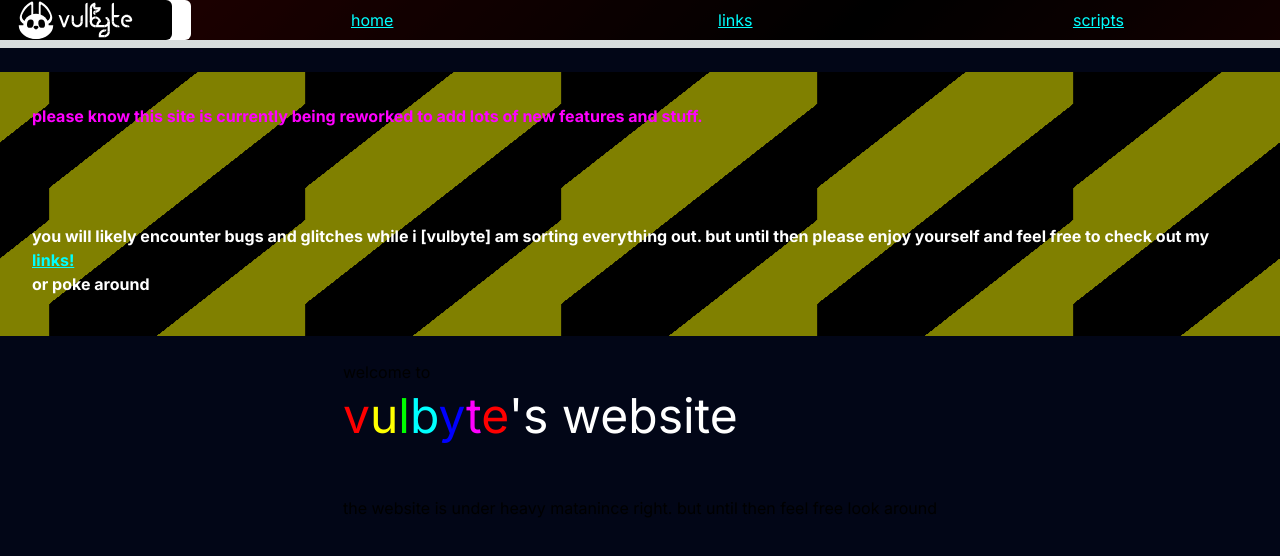
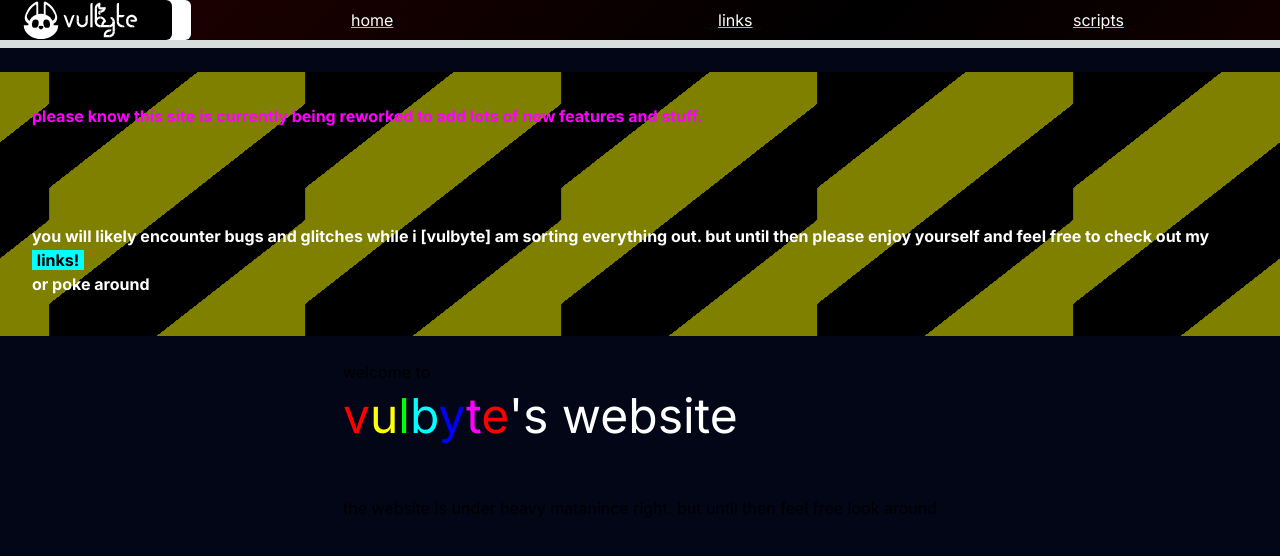
Before and after one commit to bubbshalub/bubbshalubDotCom, a Next.js app: page / in a window 1280 px wide. Shown: the top 556 px of the page. Built offline with nearby package versions, Linux system fonts and the light colour scheme; no server answers.

Commit message:
updated the chicken little script some more

```diff
--- a/app/globals.css
+++ b/app/globals.css
@@ -1,6 +1,11 @@
 @tailwind base;
 @tailwind components;
 @tailwind utilities;
+
+* {
+    transition-duration: 300ms;
+    transition-timing-function: ease-in-out;
+}
 
 :root {
     --foreground-rgb: 0, 0, 0;
@@ -87,13 +92,37 @@ body {
     }
 
     a {
-        color: #0ff;
+        background-color: #0ff;
+        color: #000;
+        padding-left: 0.3rem;
+        padding-right: 0.3rem;
+        /*color: #0ff;*/
         text-decoration: underline;
         text-decoration-color: #0ff;
+    }
+
+    a:hover {
+        color: #00f;
+    }
+
+    a:visited:hover {
+        color: #ff00ff;
     }
 
     hr {
         padding-top: 1rem;
         padding-bottom: 1rem;
     }
+
+    ul {
+        list-style: circle;
+        list-style-position: outside;
+        text-decoration: solid;
+    }
+
+    li {
+        list-style: circle;
+        list-style-position: outside;
+        text-decoration: solid;
+    }
 }
--- a/app/scripts/0025-chickenLittle/page.tsx
+++ b/app/scripts/0025-chickenLittle/page.tsx
@@ -131,7 +131,7 @@ export default function chickenLittle() {
           <h3> Personal Experience or Opinion: </h3>
           <h4> First Impressions </h4>
           <p>{`
-            my first experianc with this game was back when i was like 12 or so.
+            my first experience with this game was back when i was like 12 or so.
                 my parents were nice enough to afford me a ps2 slim, which i had a few games for.
 
                 it was so long ago i'm not certain where we got it from, i believe it was either a walmart discount bin where we got it for like 5$.
@@ -153,21 +153,72 @@ export default function chickenLittle() {
             </cite>
             {`
                 so i remember only ever making it as far the scene where big click would burst out of the town hall, only for my parent who was driving me to turn off the car even though i already knew how the movie ended,
-                it was always devistating
+                it was always devastating
             `}
           </aside>
+          <p>
+            {`
+                recently, on a whim we have noticed that me and bubbs have discovered that chicken little is somehow still available on steam. and this isn't a cheap remake or some knock off or even a port, this is the actual native version, and guess what?
+                it runs fine, flawless even!
+            `}
+          </p>
         </div>
         <div>
           <h3> Pros and Cons: </h3>
           <h4> Strengths (Pros) </h4>
+          <ul>
+            <li>
+              <h5> the game is fun? </h5>
+              <p>{`
+                one thing that was genuinely shocking about this game for me was that this game was genuinely fun genuinely!
+              `}</p>
+            </li>
+            <li>
+              <h5> stable </h5>
+              <p>{`
+                this game is schockingly solid, relitively bug less, and is very consistent, expecally compared to the current market of games is (cyberpunk footage here)
+                `}</p>
+            </li>
+            <li>
+              <p>{`
+                it also had a nice range of mechanics that made the game feel a lot less repetitive and interesting
+                `}</p>
+            </li>
+          </ul>
           <h4> Weaknesses (Cons) </h4>
+          <ul>
+            <li>
+              <h5> the graphics are dated </h5>
+              <p>{`
+                now i don't want to sound like a dingle, but i will say the graphics are rather dated. and this isn't a "i don't like the style" way, but more a "this was published in 2005 and i can see it". that being said i don't want to make it seem like i'm hating on them, given my limited knowledge of graphics programming, and how
+                `}</p>
+              <cite>
+                <a href="https://en.wikipedia.org/wiki/PlayStation_2_technical_specifications#:~:text=The%20sixth%2Dgeneration%20hardware%20of,299%20MHz%20in%20later%20consoles).">
+                  {`
+                the ps2 had a clockspeed of ~295MHz and about 32mb of ram
+                  `}
+                </a>
+              </cite>
+              <p>{`
+                this is extremely understandable. can you even download a phone app that isn't at least 30mb now? at least one that isn't a "lite" version or a glorified web wrapper
+              `}</p>
+            </li>
+            <li>
+              <h5> the game has its repetitive moments </h5>
+              <p>{`
+                this is a thing that is rather rad to say, but the game really felt like crunch was hitting near the end, as the finale platformer is effectively a repeat of only a few levels earlier.
+                which really made the last level feel much more like a victory lap then a proper level.
+              `}</p>
+            </li>
+          </ul>
         </div>
-        <div>
+        {/*<div>
           <h3> Comparisons: </h3>
           <h4> Benchmarking </h4>
           <h4> Alternatives </h4>
-        </div>
+        </div>*/}
         <div>
+          <a href="asdf.com"> here is some random link </a>
           <h3> Critical Analysis: </h3>
           <h4> Quality </h4>
           <h4> Impact </h4>
--- a/components/navbar.tsx
+++ b/components/navbar.tsx
@@ -109,7 +109,7 @@ export default function Navbar() {
             >
               <a
                 href="/"
-                className="flex justify-items-end"
+                className="flex justify-items-end bg-transparent"
                 style={{ height: "100%", maxHeight: "100%" }}
               >
                 <span style={{ width: "1rem" }} />
@@ -144,18 +144,22 @@ export default function Navbar() {
             }}
             className="z-10 relative"
           >
-            <div className="m-auto text-[#fff]">
-              <a href="/" target="">
+            <div className="m-auto">
+              <a href="/" target="" className="text-[#fff] bg-transparent">
                 home
               </a>
             </div>
-            <div className="m-auto text-[#fff]">
-              <a href="/links" target="">
+            <div className="m-auto">
+              <a href="/links" target="" className="text-[#fff] bg-transparent">
                 links
               </a>
             </div>
-            <div className="m-auto text-[#fff]">
-              <a href="/scripts" target="">
+            <div className="m-auto">
+              <a
+                href="/scripts"
+                target=""
+                className="text-[#fff] bg-transparent"
+              >
                 scripts
               </a>
             </div>
```
